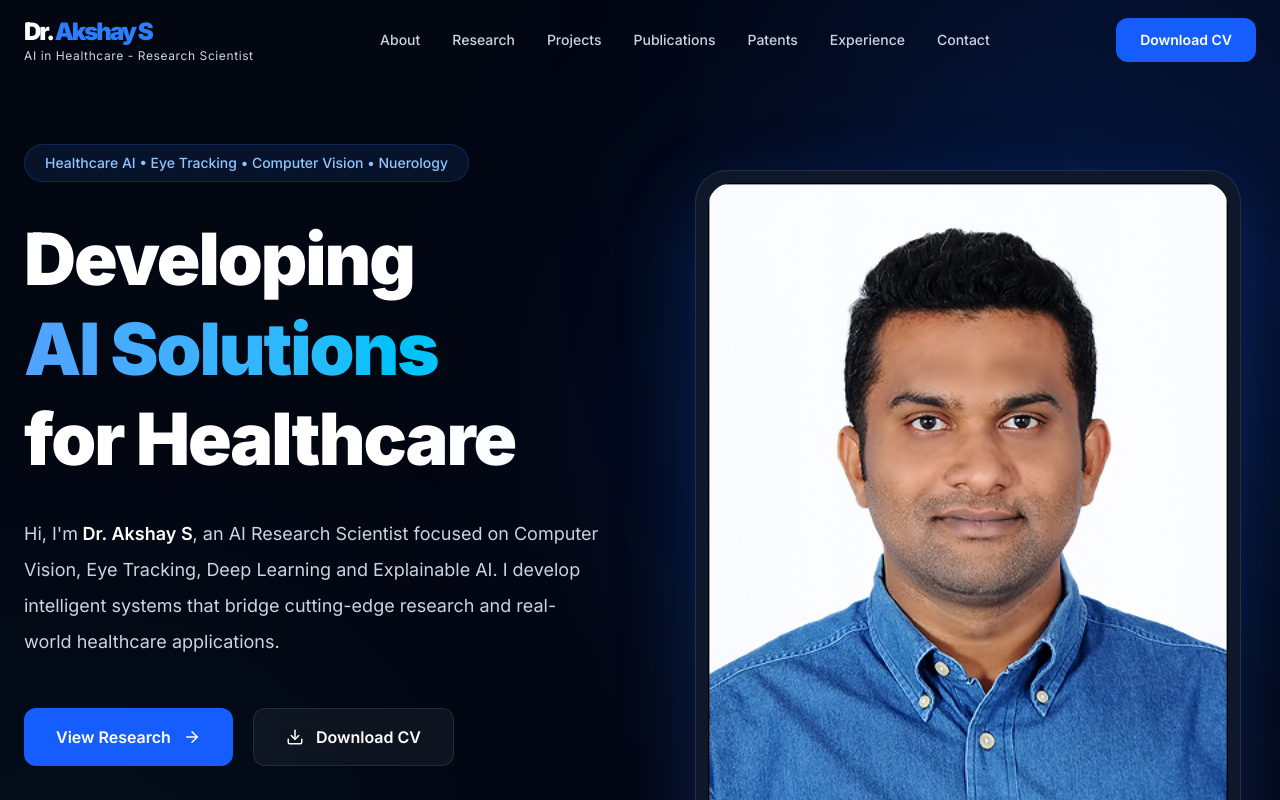
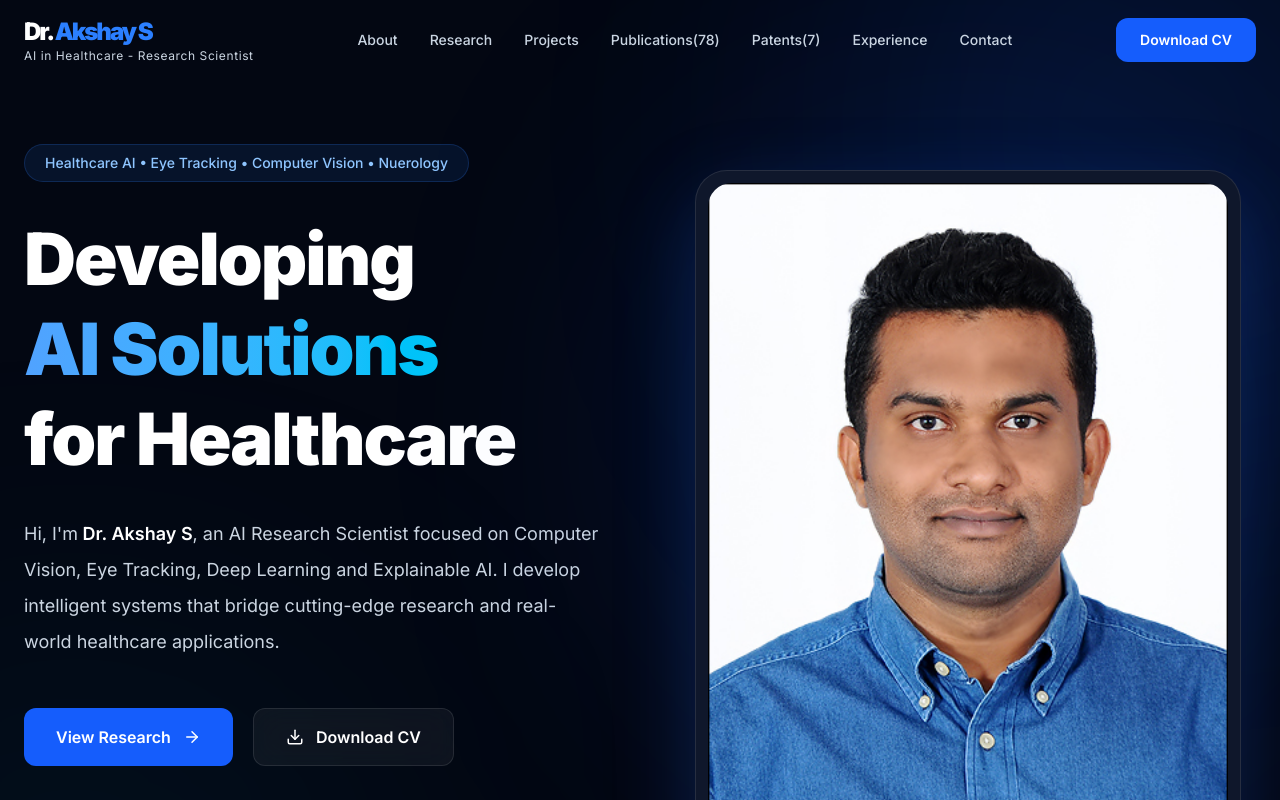
Before and after one commit to akshayshantharam/akshayshantharam.github.io, a Next.js app: page / in a window 1280 px wide. Shown: the top 800 px of the page. Built offline with nearby package versions, Linux system fonts and the light colour scheme.

Commit message:
Update Navbar links to include counts

```diff
--- a/components/Navbar.tsx
+++ b/components/Navbar.tsx
@@ -7,8 +7,8 @@ const navLinks = [
   { name: "About", href: "#about" },
   { name: "Research", href: "#research" },
   { name: "Projects", href: "#projects" },
-  { name: "Publications", href: "#publications" },
-  { name: "Patents", href: "/patents" },
+  { name: "Publications(78)", href: "#publications" },
+  { name: "Patents(7)", href: "/patents" },
   { name: "Experience", href: "#experience" },
   { name: "Contact", href: "#contact" },
 ];
```
